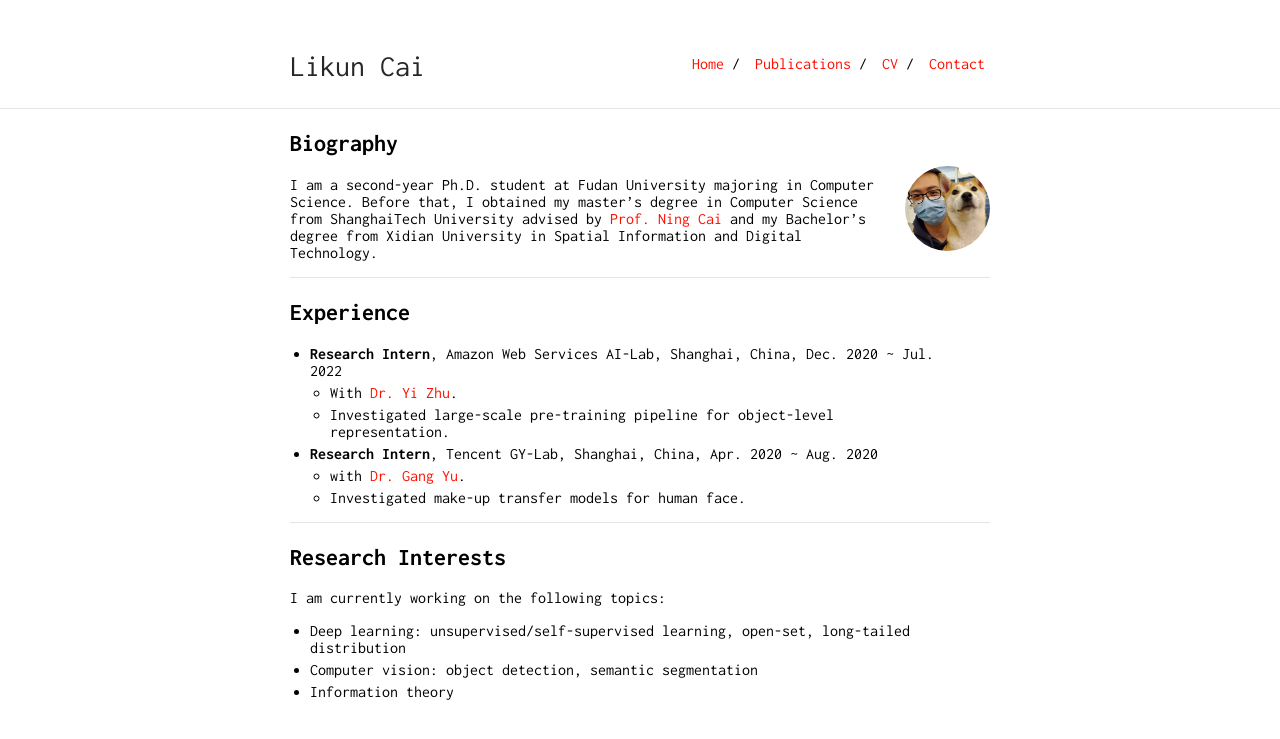
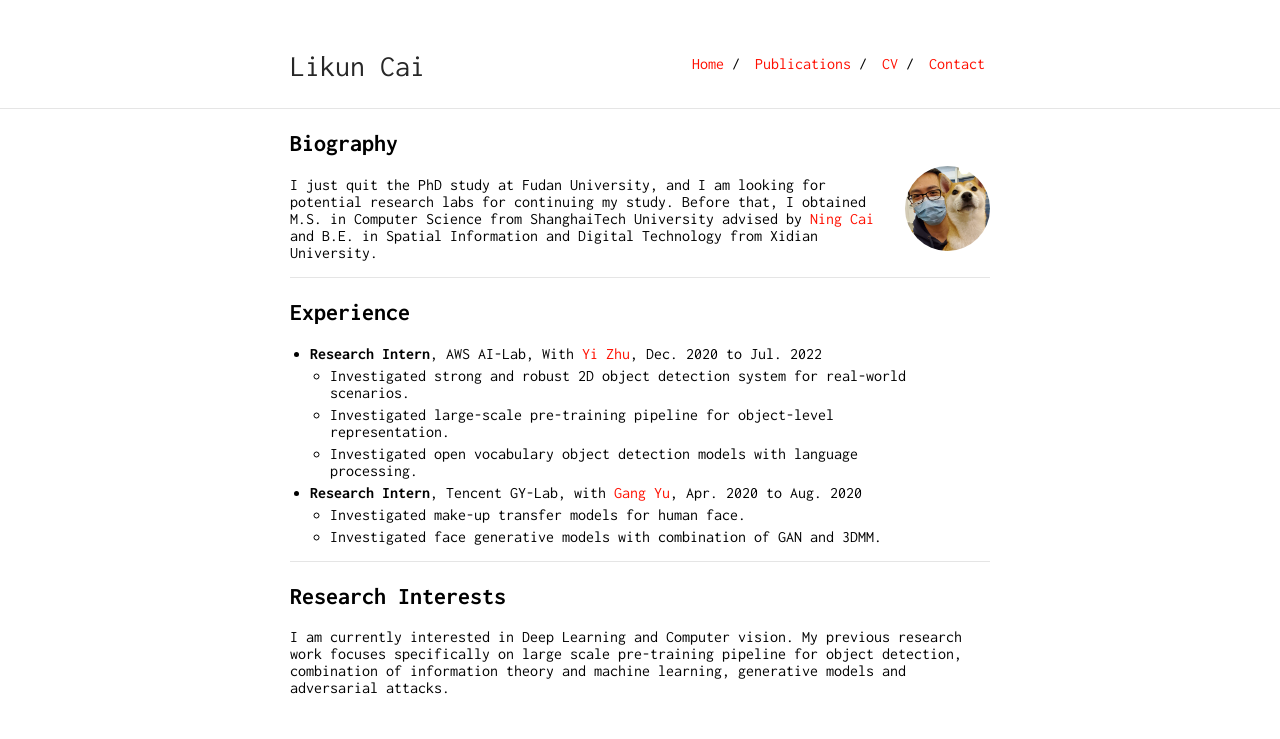
Before and after one commit to cailk/cailk.github.io, a Jekyll site: the page built from index.md, in a window 1280 px wide. Shown: the top 739 px of the page. Built offline with Jekyll 4.4.1, drawn with Linux system fonts in a browser that asks for light colours; our own code applies the rules of GitHub Pages for plain Markdown files.

Commit message:
update biography

```diff
--- a/index.md
+++ b/index.md
@@ -6,24 +6,22 @@ layout: default
 
 <img class="profile-picture" src="./resources/my_pic.jpg">
 
-I am a second-year Ph.D. student at Fudan University majoring in Computer Science.
-Before that, I obtained my master's degree in Computer Science from ShanghaiTech University advised by [Prof. Ning Cai](https://sist.shanghaitech.edu.cn/sist_en/2020/0814/c7582a54749/page.htm) and my Bachelor’s degree from Xidian University in Spatial Information and Digital Technology.
+I just quit the PhD study at Fudan University, and I am looking for potential research labs for continuing my study.
+Before that, I obtained M.S. in Computer Science from ShanghaiTech University advised by [Ning Cai](https://sist.shanghaitech.edu.cn/sist_en/2020/0814/c7582a54749/page.htm) and B.E. in Spatial Information and Digital Technology from Xidian University.
 
 ---
 
 ## Experience
-* **Research Intern**, Amazon Web Services AI-Lab, Shanghai, China, Dec. 2020 ~ Jul. 2022
-    - With [Dr. Yi Zhu](https://bryanyzhu.github.io/).
+* **Research Intern**, AWS AI-Lab, With [Yi Zhu](https://bryanyzhu.github.io/), Dec. 2020 to Jul. 2022
+    - Investigated strong and robust 2D object detection system for real-world scenarios.
     - Investigated large-scale pre-training pipeline for object-level representation.
-* **Research Intern**, Tencent GY-Lab, Shanghai, China, Apr. 2020 ~ Aug. 2020
-    - with [Dr. Gang Yu](https://www.skicyyu.org/).
+    - Investigated open vocabulary object detection models with language processing.
+* **Research Intern**, Tencent GY-Lab, with [Gang Yu](https://www.skicyyu.org/), Apr. 2020 to Aug. 2020
     - Investigated make-up transfer models for human face.
+    - Investigated face generative models with combination of GAN and 3DMM.
 
 ---
 
 ## Research Interests
 
-I am currently working on the following topics:
-* Deep learning: unsupervised/self-supervised learning, open-set, long-tailed distribution
-* Computer vision: object detection, semantic segmentation
-* Information theory
+I am currently interested in Deep Learning and Computer vision. My previous research work focuses specifically on large scale pre-training pipeline for object detection, combination of information theory and machine learning, generative models and adversarial attacks.
```
Also changed, not shown: 1 other file.
